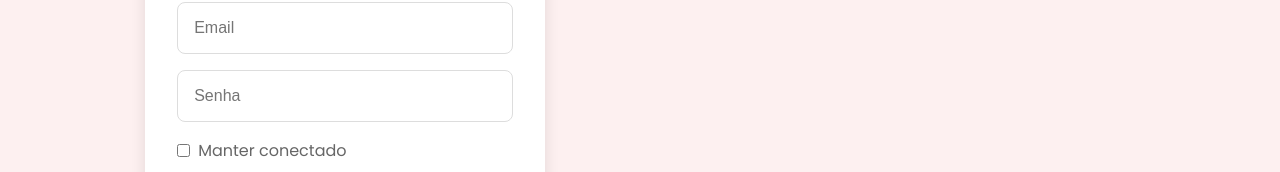
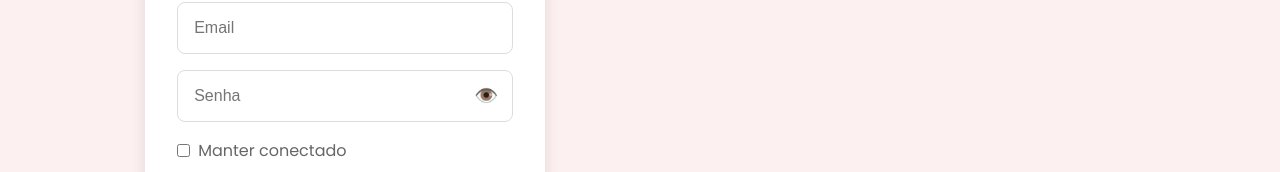
Before and after one commit to joaoferreira-front/loja-doces, a React (Vite) app in the folder frontend/: page /#/login in a window 1280 px wide. Shown: the part 495-667 px from the top of the page. Built offline with nearby package versions, Linux system fonts and the light colour scheme; no server answers; the HTML template or start-up script is replaced by a standard one.

Commit message:
Add show password toggle to login screen

```diff
--- a/frontend/src/pages/Login.tsx
+++ b/frontend/src/pages/Login.tsx
@@ -49,9 +49,39 @@ const Button = styled.button`
   }
 `;
 
+
+
+const PasswordWrapper = styled.div`
+  position: relative;
+  display: flex;
+  align-items: center;
+`;
+
+const ToggleButton = styled.button`
+  position: absolute;
+  right: 15px;
+  background: none;
+  border: none;
+  cursor: pointer;
+  font-size: 1.2rem;
+  padding: 0;
+  display: flex;
+  align-items: center;
+  justify-content: center;
+  color: #666;
+  transition: all 0.3s;
+  z-index: 10;
+
+  &:hover {
+    color: var(--primary-color);
+    transform: scale(1.1);
+  }
+`;
+
 export const Login = () => {
   const [username, setUsername] = useState('');
   const [password, setPassword] = useState('');
+  const [showPassword, setShowPassword] = useState(false);
   const [rememberMe, setRememberMe] = useState(false);
   const { showToast } = useToast();
   const { checkAuth } = useAuth();
@@ -124,13 +154,19 @@ export const Login = () => {
           onChange={e => setUsername(e.target.value)}
           required
         />
+        <PasswordWrapper>
           <Input
-          type="password"
+            type={showPassword ? "text" : "password"}
             placeholder="Senha"
             value={password}
             onChange={e => setPassword(e.target.value)}
             required
+            style={{ width: '100%', paddingRight: '45px' }}
           />
+          <ToggleButton type="button" onClick={() => setShowPassword(!showPassword)} title={showPassword ? "Ocultar senha" : "Ver senha"}>
+            {showPassword ? '🙈' : '👁️'}
+          </ToggleButton>
+        </PasswordWrapper>
         <label style={{ display: 'flex', alignItems: 'center', gap: '0.5rem', cursor: 'pointer', color: '#666' }}>
           <input
             type="checkbox"
```
Lines whose indentation alone changed are shown as unchanged.
